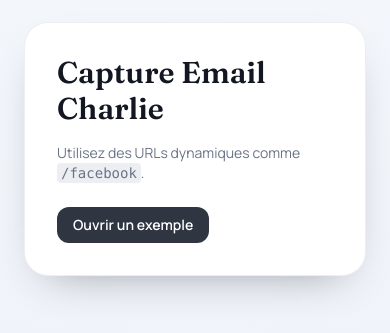
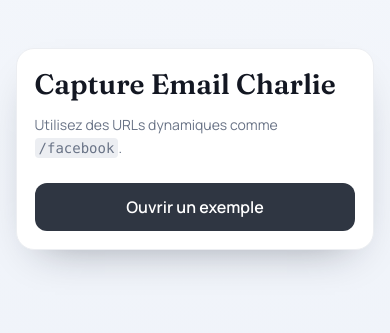
Before and after one commit to mathisbaala/Charlie-mail, a Next.js app: page / in a window 390 px wide. Shown: the part 273-606 px from the top of the page. Built offline with nearby package versions, Linux system fonts and the light colour scheme; no server answers.

Commit message:
feat: pixel-perfect mobile responsive pass

```diff
--- a/app/[slug]/page.tsx
+++ b/app/[slug]/page.tsx
@@ -14,10 +14,10 @@ type SlugPageProps = {
 
 function ErrorState({ message }: { message: string }) {
   return (
-    <main className="mx-auto flex min-h-screen w-full max-w-xl items-center justify-center px-6 py-12">
-      <section className="w-full rounded-3xl border border-ink-100 bg-white p-8 text-center shadow-soft">
-        <h1 className="text-2xl font-semibold text-ink-900">Document introuvable</h1>
-        <p className="mt-3 text-sm text-ink-500">{message}</p>
+    <main className="safe-px safe-pt safe-pb mx-auto flex min-h-[100dvh] w-full max-w-xl items-center justify-center sm:px-6 sm:py-12">
+      <section className="w-full rounded-[1.125rem] border border-ink-100 bg-white p-[clamp(1rem,4.5vw,2rem)] text-center shadow-soft sm:rounded-3xl">
+        <h1 className="text-[clamp(1.25rem,6vw,1.5rem)] font-semibold leading-tight text-ink-900">Document introuvable</h1>
+        <p className="mt-3 text-sm leading-relaxed text-ink-500">{message}</p>
       </section>
     </main>
   );
@@ -60,11 +60,11 @@ export default async function SlugPage({ params }: SlugPageProps) {
   ] as const;
 
   return (
-    <main className="mx-auto flex min-h-screen w-full max-w-xl items-center justify-center px-6 py-12">
-      <section className="w-full rounded-3xl border border-ink-100 bg-white p-8 shadow-soft">
+    <main className="safe-px safe-pt safe-pb mx-auto flex min-h-[100dvh] w-full max-w-xl items-center justify-center sm:px-6 sm:py-12">
+      <section className="w-full rounded-[1.125rem] border border-ink-100 bg-white p-[clamp(1rem,4.5vw,2rem)] shadow-soft sm:rounded-3xl">
         <a
           href="https://www.charliefinancialadvisor.com"
-          className="inline-flex items-center gap-3"
+          className="inline-flex items-center gap-2.5 sm:gap-3"
           aria-label={`Aller sur le site ${branding.companyName}`}
         >
           <Image
@@ -72,19 +72,19 @@ export default async function SlugPage({ params }: SlugPageProps) {
             alt={`Logo ${branding.companyName}`}
             width={36}
             height={36}
-            className="h-9 w-9 rounded-lg object-cover"
+            className="h-8 w-8 rounded-lg object-cover sm:h-9 sm:w-9"
           />
-          <span className="text-sm font-semibold text-ink-700">{branding.companyName}</span>
+          <span className="text-[0.875rem] font-semibold text-ink-700">{branding.companyName}</span>
         </a>
 
-        <div className="mt-7 grid grid-cols-2 gap-3">
+        <div className="mt-[clamp(1rem,4vw,1.75rem)] grid grid-cols-1 gap-3 sm:grid-cols-2">
           {coFounders.map((founder) => (
             <a
               key={founder.name}
               href={founder.linkedinUrl}
               target="_blank"
               rel="noopener noreferrer"
-              className="flex items-center gap-3 rounded-xl border border-ink-100 bg-ink-50/40 p-3 transition hover:bg-ink-50 focus-visible:outline-none focus-visible:ring-2 focus-visible:ring-ink-300"
+              className="flex min-h-20 items-center gap-3 rounded-xl border border-ink-100 bg-ink-50/40 p-3 transition hover:bg-ink-50 focus-visible:outline-none focus-visible:ring-2 focus-visible:ring-ink-300"
               aria-label={`Voir le profil LinkedIn de ${founder.name}`}
             >
               <Image
@@ -92,18 +92,20 @@ export default async function SlugPage({ params }: SlugPageProps) {
                 alt={founder.name}
                 width={56}
                 height={56}
-                className="h-14 w-14 rounded-full object-cover"
+                className="h-12 w-12 shrink-0 rounded-full object-cover sm:h-14 sm:w-14"
               />
-              <div>
-                <p className="text-sm font-semibold text-ink-900">{founder.name}</p>
+              <div className="min-w-0">
+                <p className="text-[0.925rem] font-semibold leading-snug text-ink-900">{founder.name}</p>
                 <p className="text-xs text-ink-500">Co-founder @CHARLIE</p>
               </div>
             </a>
           ))}
         </div>
 
-        <h1 className="mt-7 text-2xl font-semibold text-ink-900">Entrez votre adresse e-mail pour recevoir le document</h1>
-        <p className="mt-2 text-sm text-ink-500">{document.name}</p>
+        <h1 className="mt-[clamp(1rem,4vw,1.75rem)] max-w-[28ch] text-[clamp(1.25rem,6.5vw,1.5rem)] font-semibold leading-tight text-ink-900 sm:text-2xl">
+          Entrez votre adresse e-mail pour recevoir le document
+        </h1>
+        <p className="mt-2 break-words text-sm leading-relaxed text-ink-500">{document.name}</p>
 
         <LeadCaptureForm slug={document.slug} redirectUrl={document.redirect_url} />
       </section>
--- a/app/globals.css
+++ b/app/globals.css
@@ -15,9 +15,15 @@ body {
   min-height: 100%;
 }
 
+html {
+  -webkit-text-size-adjust: 100%;
+  text-size-adjust: 100%;
+}
+
 body {
   font-family: var(--font-sans), "Avenir Next", "Segoe UI", sans-serif;
   background-image: var(--background-soft);
+  overflow-x: hidden;
 }
 
 h1,
@@ -25,3 +31,18 @@ h2,
 h3 {
   font-family: var(--font-serif), Georgia, serif;
 }
+
+@layer utilities {
+  .safe-px {
+    padding-left: max(1rem, env(safe-area-inset-left));
+    padding-right: max(1rem, env(safe-area-inset-right));
+  }
+
+  .safe-pt {
+    padding-top: max(1.25rem, env(safe-area-inset-top));
+  }
+
+  .safe-pb {
+    padding-bottom: max(1.25rem, env(safe-area-inset-bottom));
+  }
+}
--- a/app/page.tsx
+++ b/app/page.tsx
@@ -2,16 +2,16 @@ import Link from "next/link";
 
 export default function HomePage() {
   return (
-    <main className="mx-auto flex min-h-screen w-full max-w-2xl items-center justify-center px-6 py-12">
-      <section className="w-full rounded-3xl border border-ink-100 bg-white p-8 shadow-soft">
-        <h1 className="text-3xl font-semibold text-ink-900">Capture Email Charlie</h1>
-        <p className="mt-4 text-sm text-ink-500">
+    <main className="safe-px safe-pt safe-pb mx-auto flex min-h-[100dvh] w-full max-w-2xl items-center justify-center sm:px-6 sm:py-12">
+      <section className="w-full rounded-[1.125rem] border border-ink-100 bg-white p-[clamp(1rem,4.5vw,2rem)] shadow-soft sm:rounded-3xl">
+        <h1 className="text-[clamp(1.5rem,7.2vw,1.875rem)] font-semibold leading-tight text-ink-900">Capture Email Charlie</h1>
+        <p className="mt-3 text-sm leading-relaxed text-ink-500 sm:mt-4">
           Utilisez des URLs dynamiques comme <code className="rounded bg-ink-100 px-1 py-0.5">/facebook</code>.
         </p>
         <div className="mt-6">
           <Link
             href="/facebook?src=linkedin"
-            className="inline-flex items-center rounded-xl bg-accent-500 px-4 py-2 text-sm font-semibold text-white transition hover:bg-accent-600"
+            className="inline-flex min-h-12 w-full items-center justify-center rounded-xl bg-accent-500 px-4 py-2.5 text-[16px] font-semibold text-white transition hover:bg-accent-600 sm:w-auto sm:text-sm"
           >
             Ouvrir un exemple
           </Link>
--- a/components/lead-capture-form.tsx
+++ b/components/lead-capture-form.tsx
@@ -121,7 +121,7 @@ export function LeadCaptureForm({ slug, redirectUrl }: LeadCaptureFormProps) {
   }
 
   return (
-    <form className="mt-6 space-y-4" onSubmit={handleSubmit} noValidate>
+    <form className="mt-[clamp(1rem,4vw,1.5rem)] space-y-3.5 sm:mt-6 sm:space-y-4" onSubmit={handleSubmit} noValidate>
       <div className="grid grid-cols-1 gap-3 sm:grid-cols-2">
         <input
           id="first_name"
@@ -132,7 +132,7 @@ export function LeadCaptureForm({ slug, redirectUrl }: LeadCaptureFormProps) {
           required
           value={firstName}
           onChange={(event) => setFirstName(event.target.value)}
-          className="w-full rounded-xl border border-ink-200 bg-white px-4 py-3 text-sm text-ink-900 outline-none transition focus:border-accent-500 focus:ring-2 focus:ring-accent-500/20"
+          className="min-h-12 w-full rounded-xl border border-ink-200 bg-white px-4 py-3 text-[16px] leading-6 text-ink-900 outline-none transition placeholder:text-ink-500/80 focus:border-accent-500 focus:ring-2 focus:ring-accent-500/20 sm:text-sm"
         />
 
         <input
@@ -143,7 +143,7 @@ export function LeadCaptureForm({ slug, redirectUrl }: LeadCaptureFormProps) {
           placeholder="Nom"
           value={lastName}
           onChange={(event) => setLastName(event.target.value)}
-          className="w-full rounded-xl border border-ink-200 bg-white px-4 py-3 text-sm text-ink-900 outline-none transition focus:border-accent-500 focus:ring-2 focus:ring-accent-500/20"
+          className="min-h-12 w-full rounded-xl border border-ink-200 bg-white px-4 py-3 text-[16px] leading-6 text-ink-900 outline-none transition placeholder:text-ink-500/80 focus:border-accent-500 focus:ring-2 focus:ring-accent-500/20 sm:text-sm"
         />
       </div>
 
@@ -157,7 +157,7 @@ export function LeadCaptureForm({ slug, redirectUrl }: LeadCaptureFormProps) {
         required
         value={email}
         onChange={(event) => setEmail(event.target.value)}
-        className="w-full rounded-xl border border-ink-200 bg-white px-4 py-3 text-sm text-ink-900 outline-none transition focus:border-accent-500 focus:ring-2 focus:ring-accent-500/20"
+        className="min-h-12 w-full rounded-xl border border-ink-200 bg-white px-4 py-3 text-[16px] leading-6 text-ink-900 outline-none transition placeholder:text-ink-500/80 focus:border-accent-500 focus:ring-2 focus:ring-accent-500/20 sm:text-sm"
       />
 
       <div className="relative">
@@ -173,7 +173,7 @@ export function LeadCaptureForm({ slug, redirectUrl }: LeadCaptureFormProps) {
               setCustomJobTitle("");
             }
           }}
-          className="w-full appearance-none rounded-xl border border-ink-200 bg-white px-4 py-3 pr-11 text-sm text-ink-900 outline-none transition focus:border-accent-500 focus:ring-2 focus:ring-accent-500/20"
+          className="min-h-12 w-full appearance-none rounded-xl border border-ink-200 bg-white px-4 py-3 pr-11 text-[16px] leading-6 text-ink-900 outline-none transition focus:border-accent-500 focus:ring-2 focus:ring-accent-500/20 sm:text-sm"
         >
           <option value="">Sélectionnez votre métier</option>
           {FINANCIAL_ADVISORY_JOB_FAMILIES.map((family) => (
@@ -207,19 +207,19 @@ export function LeadCaptureForm({ slug, redirectUrl }: LeadCaptureFormProps) {
           required
           value={customJobTitle}
           onChange={(event) => setCustomJobTitle(event.target.value)}
-          className="w-full rounded-xl border border-ink-200 bg-white px-4 py-3 text-sm text-ink-900 outline-none transition focus:border-accent-500 focus:ring-2 focus:ring-accent-500/20"
+          className="min-h-12 w-full rounded-xl border border-ink-200 bg-white px-4 py-3 text-[16px] leading-6 text-ink-900 outline-none transition placeholder:text-ink-500/80 focus:border-accent-500 focus:ring-2 focus:ring-accent-500/20 sm:text-sm"
         />
       ) : null}
 
       <button
         type="submit"
         disabled={isSubmitting}
-        className="w-full rounded-xl bg-accent-500 px-4 py-3 text-sm font-semibold text-white transition hover:bg-accent-600 disabled:cursor-not-allowed disabled:opacity-70"
+        className="min-h-12 w-full rounded-xl bg-accent-500 px-4 py-3 text-[16px] font-semibold text-white transition hover:bg-accent-600 disabled:cursor-not-allowed disabled:opacity-70 sm:text-sm"
       >
         {isSubmitting ? "Chargement..." : "Accéder au document"}
       </button>
 
-      {errorMessage ? <p className="text-sm text-red-600">{errorMessage}</p> : null}
+      {errorMessage ? <p className="text-sm leading-relaxed text-red-600">{errorMessage}</p> : null}
 
       <p className="text-xs text-ink-500">Accès immédiat après validation</p>
     </form>
```
